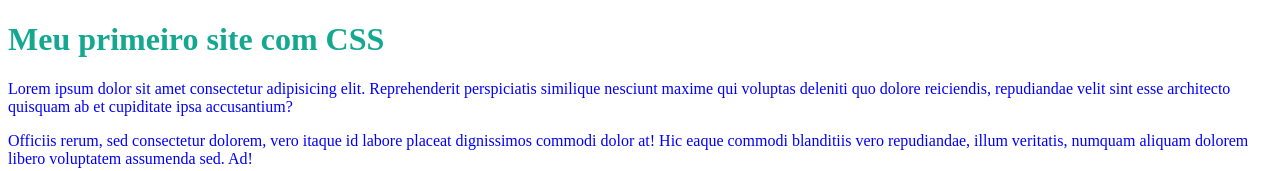
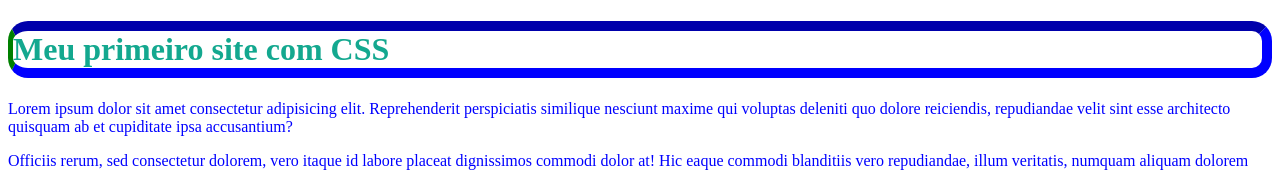
Before and after one commit to RogerTangRT/CSS, a plain HTML site: page index.html in a window 1280 px wide. Shown: the top 171 px of the page. Drawn offline with Linux system fonts and the light colour scheme.

Commit message:
Propriedade Borda

```diff
--- a/css/estilo.css
+++ b/css/estilo.css
@@ -1,9 +1,12 @@
 body{
-	/* background: cornflowerblue; */
 	background-color: white;
 }
 h1{
-	color:#13a88f
+	color:#13a88f;
+	border:10px inset blue;
+	/* solid, dottet dashed inset outset hidden none*/
+	border-left: 5px solid green;
+	border-radius: 20px;
 }
 
 p{
@@ -11,25 +14,9 @@ p{
 }
 
 .exemplo-back{
-	/*
-	height: 300px;
-	background-color: gray;
-	background-image: url("../img/background.jpg");
-	background-size: cover;
-	*/
-
-	/*
-	Repete a imagem em x ou y
-	background-size: contain;
-	background-repeat: repeat-x;
-	background-repeat: repeat-y;
-	Sem repetição
-	background-repeat: no-repeat;
-	Posição inicial da imagem
-	background-position: center;
-
-	*/
 	height: 300px;
 	background:gray url("../img/background.jpg") no-repeat center;
 	background-size: cover;
+
+
 }
```
Also changed, not shown: 1 other file.
